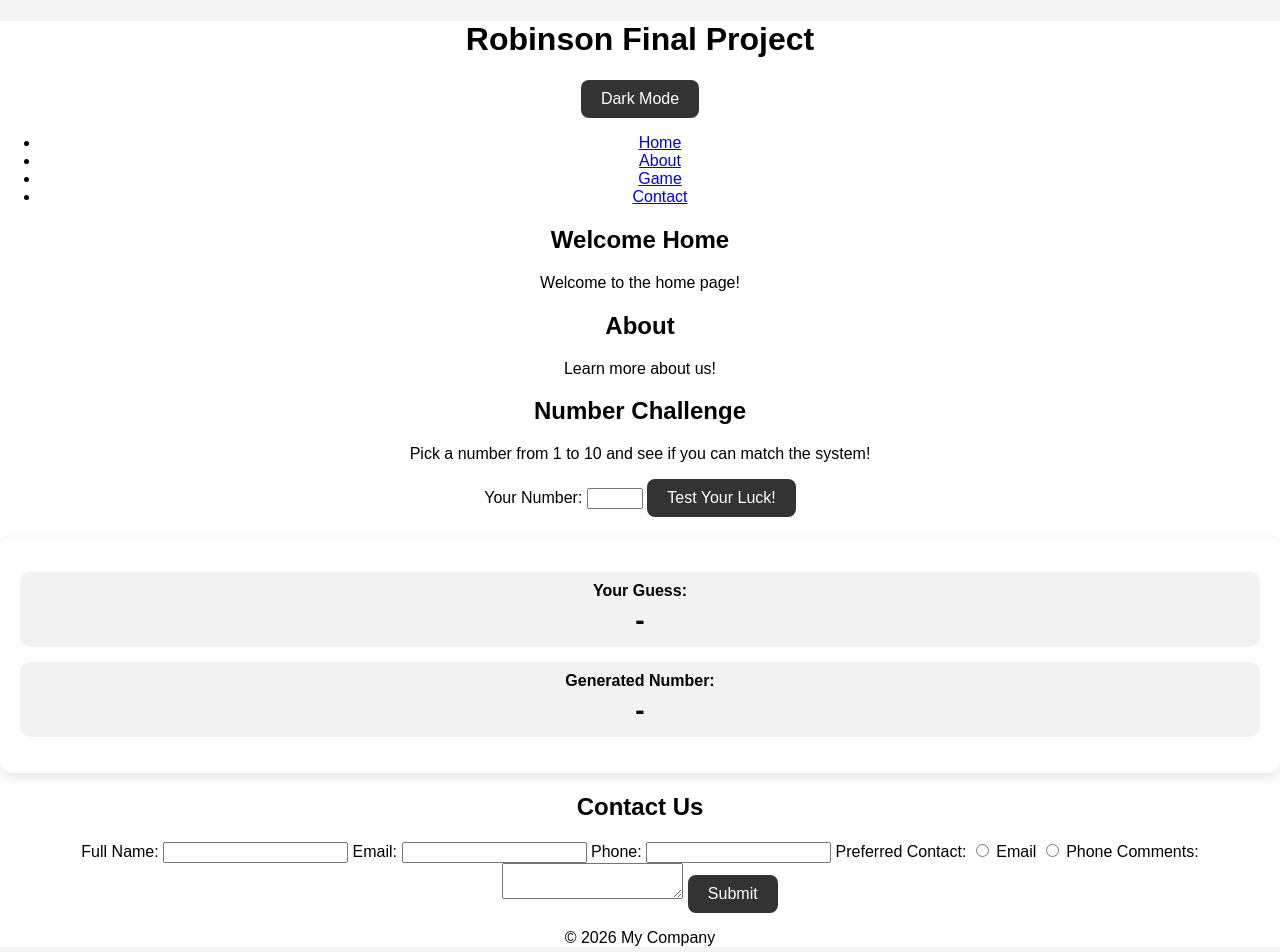
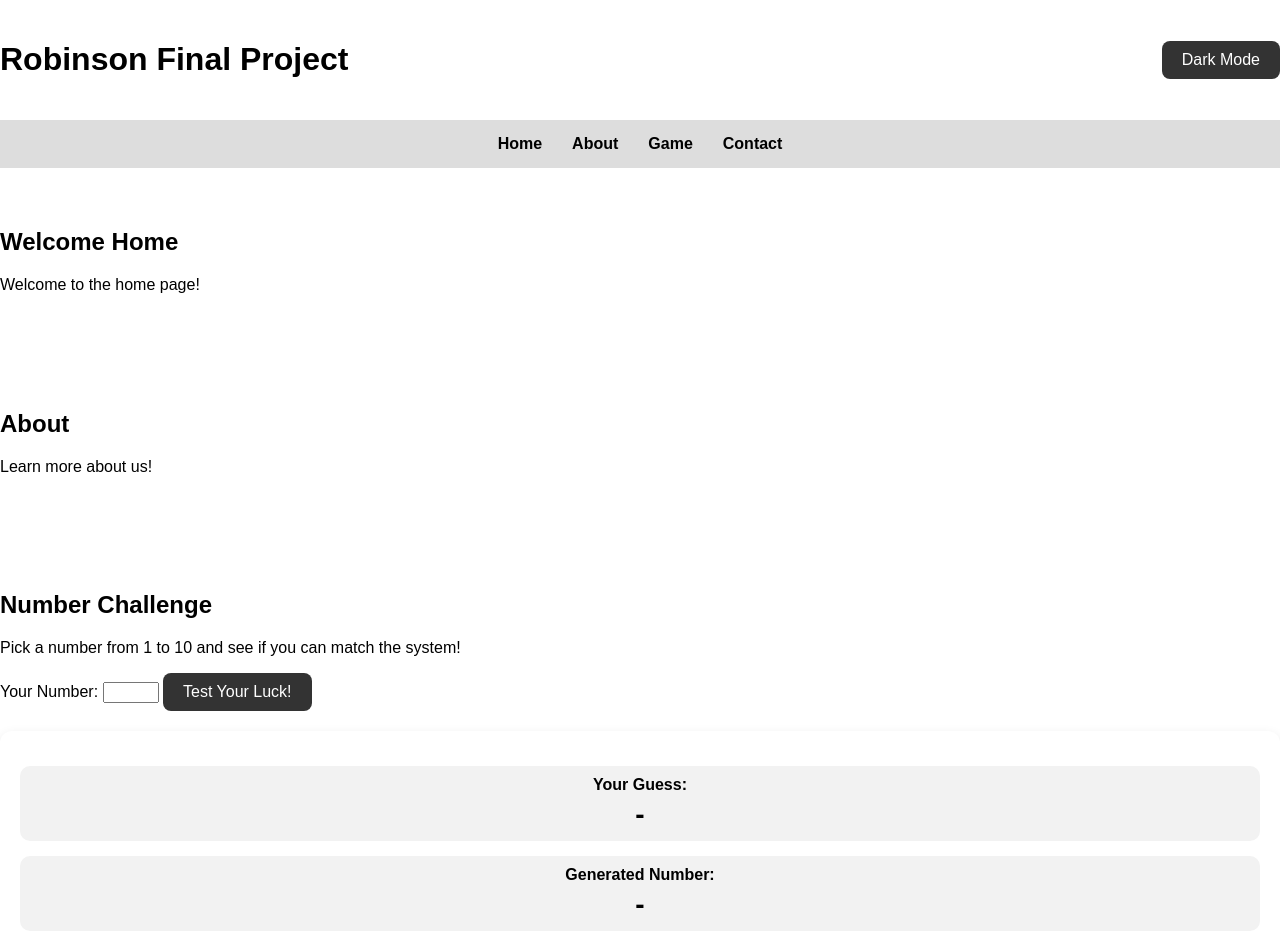
Before and after one commit to kdowens8-Devyn/Devyn-Robinson-Final-Project, a plain HTML site: page index.html in a window 1280 px wide. Shown: the top 952 px of the page. Drawn offline with Linux system fonts and the light colour scheme.

Commit message:
Editing Nav, Header, & Contact Form
I'm making the page look a little bit better and I'm making sure each section has space for each part I also fixed some stuff In html that was wrong still to make it work better

```diff
--- a/index.html
+++ b/index.html
@@ -37,7 +37,6 @@
 
         <section id="game">
 
-             <section>
             <h2>Number Challenge</h2>
             <p>Pick a number from 1 to 10 and see if you can match the system!</p>
 
--- a/style.css
+++ b/style.css
@@ -1,13 +1,21 @@
 body {
-    width: 1280px;
-    margin: 0 auto;
+    margin: 0;
     font-family: Arial, sans-serif;
     background: #f4f4f4;
-    text-align: center;
+
+}
+
+header {
+    display: flex;
+    justify-content: space-between;
+    align-items: center;
+    padding: 20px 0;
 }
 
 .container {
     background: white;
+    width: 1280px;
+    margin: 0 auto;
 }
 
 
@@ -97,3 +105,46 @@ button:hover {
     background: #555;
     transform: scale(1.05);
 }
+
+
+/*Nav*/
+
+nav ul {
+    list-style: none;
+    display: flex;
+    justify-content: center;
+    align-items: center;
+    gap: 30px;
+    padding: 0;
+    margin: 0;
+}
+
+nav li {
+    display: inline;
+}
+
+nav {
+    background: #ddd;
+    padding: 15px 0;
+}
+
+nav a {
+    text-decoration: none;
+    color: black;
+    font-weight: bold;
+}
+
+section{
+    padding: 40px 0;
+}
+
+
+/*Contact*/
+
+#contactForm {
+    display: flex;
+    flex-direction: column;
+    gap: 10px;
+    max-width: 400px;
+    margin: 0 auto;
+}
```
